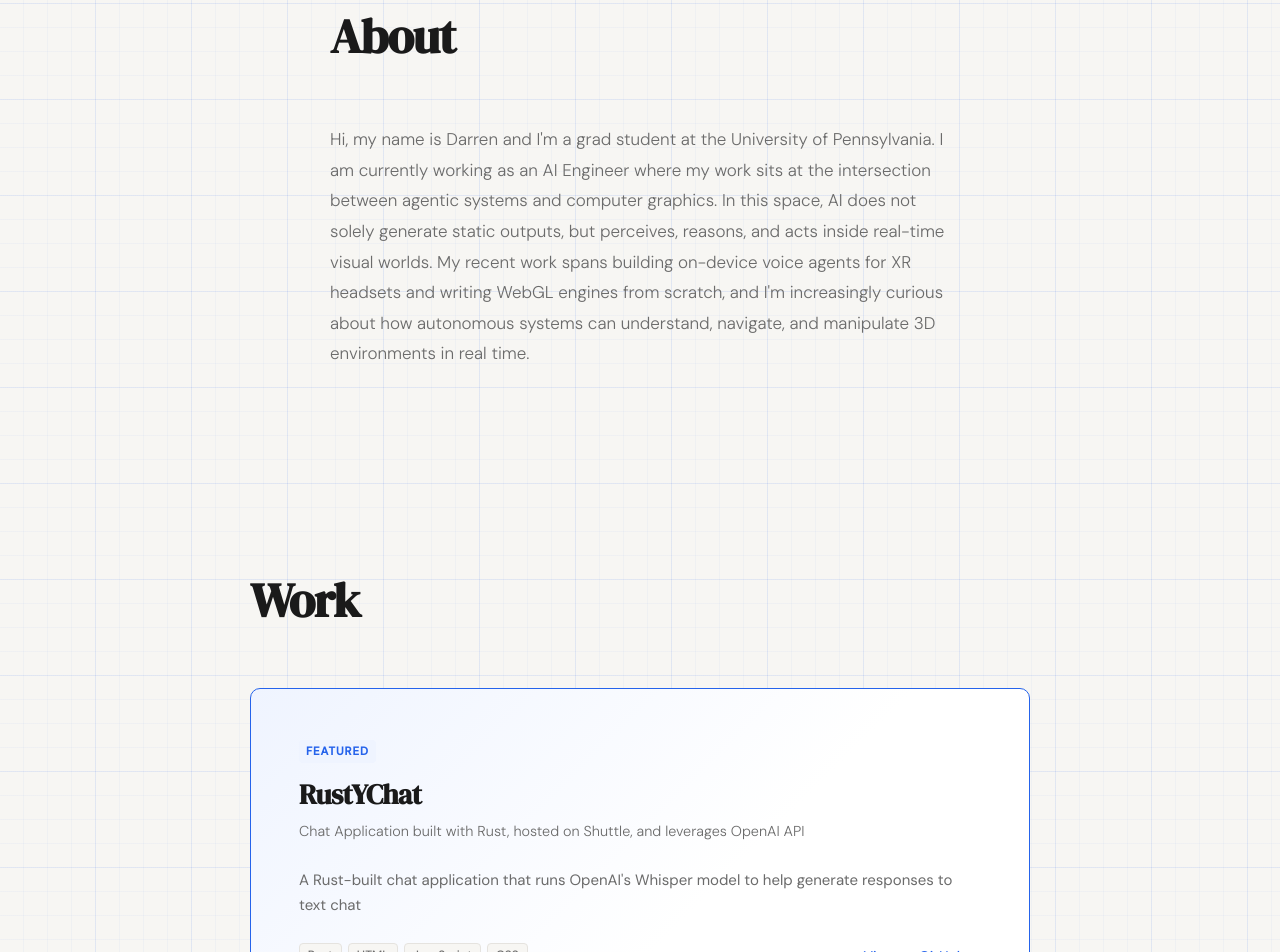
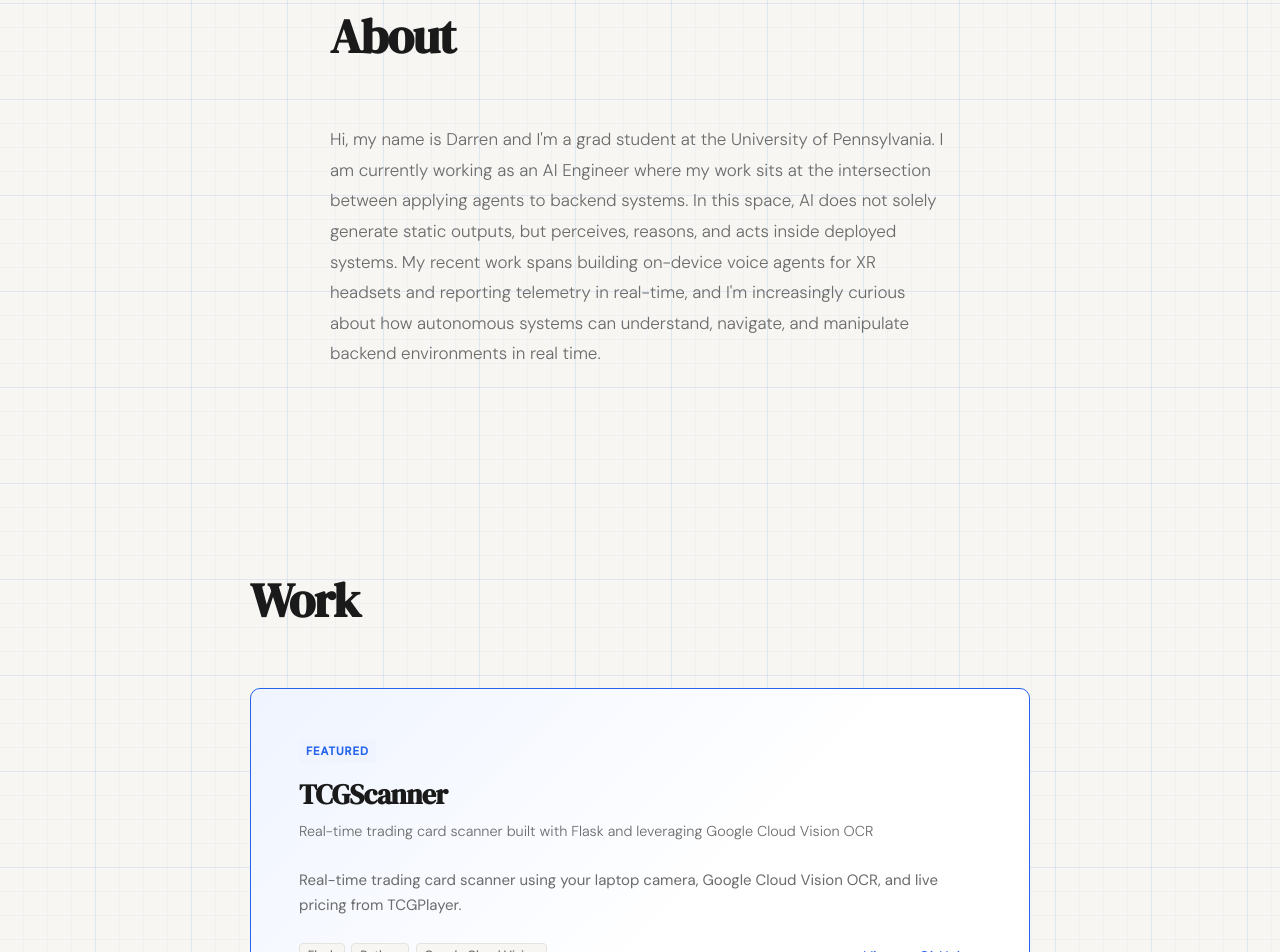
Before and after one commit to darrenkim247/darrenkim247.github.io, a React (Vite) app: page / in a window 1280 px wide. Shown: the part 860-1812 px from the top of the page. Built offline with nearby package versions, Linux system fonts and the light colour scheme.

Commit message:
Update App.jsx

```diff
--- a/src/App.jsx
+++ b/src/App.jsx
@@ -3,6 +3,16 @@ import './App.css'
 const NAV_LINKS = ['About', 'Work', 'Skills', 'Contact']
 
 const PROJECTS = [
+  {
+    id: 'tcgscanner',
+    title: 'TCGScanner',
+    subtitle: 'Real-time trading card scanner built with Flask and leveraging Google Cloud Vision OCR',
+    description:
+      'Real-time trading card scanner using your laptop camera, Google Cloud Vision OCR, and live pricing from TCGPlayer.',
+    tags: ['Flask', 'Python', 'Google Cloud Vision'],
+    github: 'https://github.com/darrenkim247/TCGScanner',
+    highlight: true,
+  },
   {
     id: 'rustychat',
     title: 'RustYChat',
@@ -109,13 +119,13 @@ function About() {
           Hi, my name is Darren and I'm a grad student at the
           University of Pennsylvania. I am currently working as an
           AI Engineer where my work sits at the intersection between
-          agentic systems and computer graphics. In this space, AI does
+          applying agents to backend systems. In this space, AI does
           not solely generate static outputs, but
-          perceives, reasons, and acts inside real-time visual worlds. My
+          perceives, reasons, and acts inside deployed systems. My
           recent work spans building on-device voice agents for XR headsets
-          and writing WebGL engines from scratch, and I'm increasingly
+          and reporting telemetry in real-time, and I'm increasingly
           curious about how autonomous systems can understand, navigate, and
-          manipulate 3D environments in real time.
+          manipulate backend environments in real time.
         </p>
       </div>
     </section>
```
